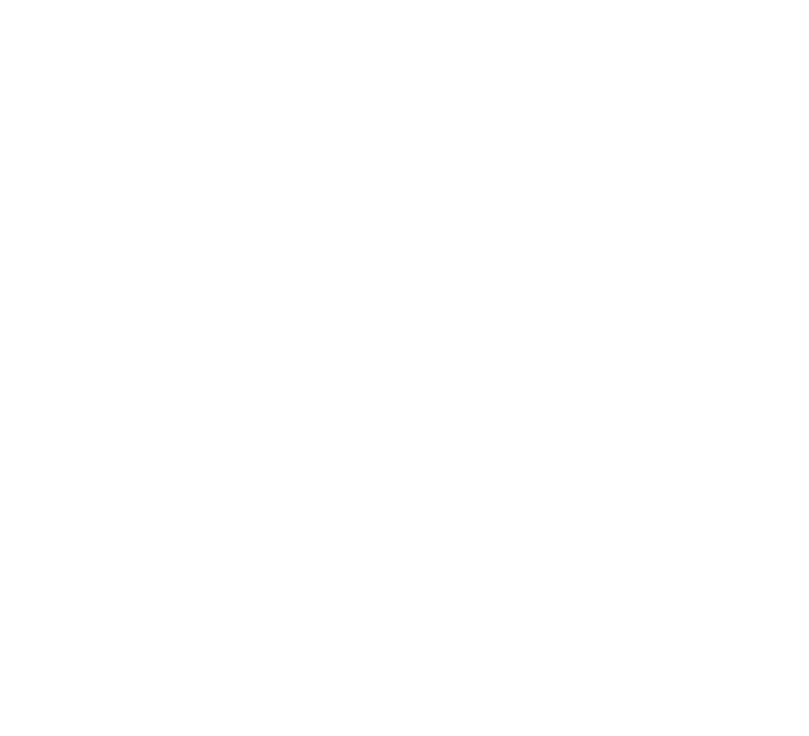
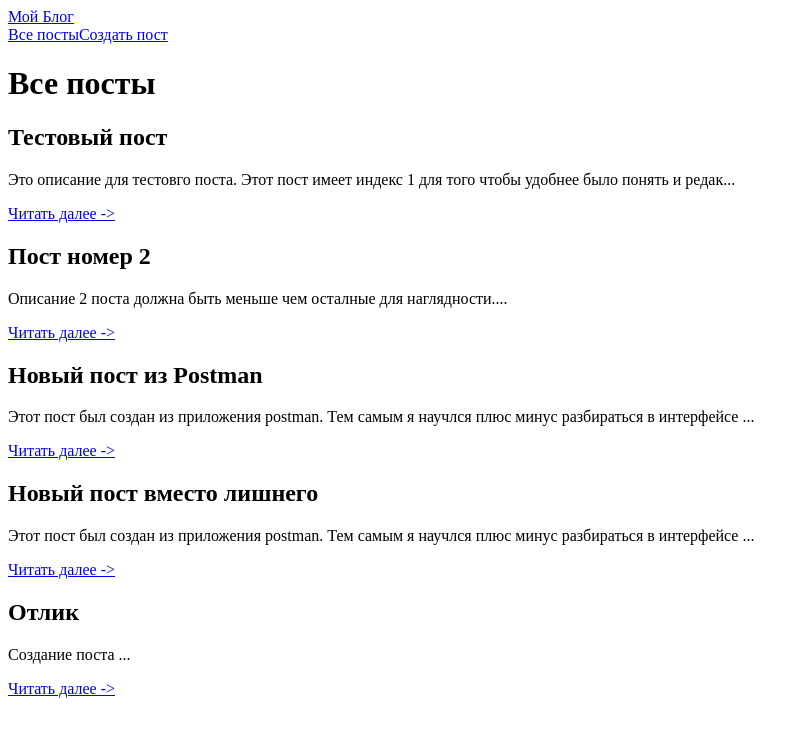
Before and after one commit to Gopi-o/nuxt-blog, a Nuxt app: page /posts in a window 1280 px wide. Before the commit this address had no page. Shown: the top 736 px of the page, without its empty margins (0-809 px from the left). Built offline with nearby package versions, Linux system fonts and the light colour scheme; data requests are answered from the project's data file.

Commit message:
add: post detail

```diff
--- /dev/null
+++ b/components/Header.vue
@@ -0,0 +1,9 @@
+<template>
+    <header class="header">
+        <NuxtLink to="/" class="logo">Мой Блог</NuxtLink>
+        <nav>
+            <NuxtLink to="/posts">Все посты</NuxtLink>
+            <NuxtLink to="/posts/create">Создать пост</NuxtLink>
+        </nav>
+    </header>
+</template>
--- a/components/PostCard.vue
+++ b/components/PostCard.vue
@@ -2,7 +2,7 @@
     <article class="post-card">
         <h2 class="post-card__title">{{ post.title }}</h2>
         <p class="post-card__subtitle">{{ post.body.slice(0, 100) }}...</p>
-        <NuxtLink :to="'/posts/${post.id}'" class="post-card__link">
+        <NuxtLink :to="`/posts/${post.id}`" class="post-card__link">
             Читать далее ->
         </NuxtLink>
     </article>
--- a/db.json
+++ b/db.json
@@ -6,19 +6,33 @@
       "body": "Это описание для тестовго поста. Этот пост имеет индекс 1 для того чтобы удобнее было понять и редактровать этот пост."
     },
     {
-      "id": 2,
+      "id": "2",
       "title": "Пост номер 2",
       "body": "Описание 2 поста должна быть меньше чем осталные для наглядности."
     },
     {
-      "id": 3,
+      "id": "3",
       "title": "Новый пост из Postman",
       "body": "Этот пост был создан из приложения postman. Тем самым я научлся плюс минус разбираться в интерфейсе приложения."
     },
     {
-      "id": 4,
-      "title": "Лишний пост",
-      "body": "Этот пост был создан для того чтобы было видно что отображается только три поста."
+      "id": "4",
+      "title": "Новый пост вместо лишнего",
+      "body": "Этот пост был создан из приложения postman. Тем самым я научлся плюс минус разбираться в интерфейсе приложения."
+    },
+    {
+      "id": "1748341654507",
+      "title": "Отлик",
+      "body": "Создание поста\n",
+      "createdAt": "2025-05-27T10:27:34.506Z"
+    }
+  ],
+  "comments": [
+    {
+      "id": "1",
+      "postId": 1,
+      "text": "Отличный пост!",
+      "author": "Аноним"
     }
   ]
 }
--- a/pages/index.vue
+++ b/pages/index.vue
@@ -17,7 +17,7 @@
                 />
             </div>
 
-            <NuxtLink to="/" class=main-page__all-links>
+            <NuxtLink to="/posts" class=main-page__all-links>
                 Все посты ->
             </NuxtLink>
         </main>
@@ -27,7 +27,7 @@
 <script setup>
 const {data: posts, pending } = await useAsyncData(
     'main-posts',
-    () => $fetch('http://localhost:3001/posts?_sort=createdAt&_order=desc&_limit=3')
+    () => $fetch(`http://localhost:3001/posts?_sort=createdAt&_order=desc&_limit=3`)
 )
 
 const latestPosts = computed(() => posts.value || [])
--- /dev/null
+++ b/pages/posts/[id].vue
@@ -0,0 +1,100 @@
+<template>
+  <div>
+    <Header />
+
+    <!-- Загрузка -->
+    <div v-if="loading">
+      <p>Загрузка данных...</p>
+    </div>
+
+    <!-- Пост найден -->
+    <div v-else-if="post">
+      <h1>{{ post.title }}</h1>
+      <p>{{ post.body }}</p>
+
+      <div class="actions">
+        <NuxtLink to="/posts">← Назад</NuxtLink>
+        <button @click="deletePost">Удалить</button>
+      </div>
+    </div>
+
+    <!-- Пост не найден -->
+    <div v-else>
+      <h2>Пост не найден</h2>
+      <NuxtLink to="/posts">Вернуться к списку</NuxtLink>
+    </div>
+  </div>
+</template>
+
+<script setup>
+import { ref, onMounted } from 'vue'
+import { useRoute, useRouter } from 'vue-router'
+
+const route = useRoute()
+const router = useRouter()
+const post = ref(null)
+const loading = ref(true)
+const error = ref(null)
+
+// Функция загрузки поста
+const fetchPost = async () => {
+  try {
+    loading.value = true
+    const response = await fetch(`http://localhost:3001/posts/${route.params.id}`)
+
+    if (!response.ok) {
+      throw new Error('Пост не найден')
+    }
+
+    post.value = await response.json()
+  } catch (err) {
+    error.value = err.message
+    console.error('Ошибка загрузки:', err)
+  } finally {
+    loading.value = false
+  }
+}
+
+// Функция удаления
+const deletePost = async () => {
+  if (confirm('Удалить этот пост?')) {
+    try {
+      await fetch(`http://localhost:3001/posts/${route.params.id}`, {
+        method: 'DELETE'
+      })
+      router.push('/posts')
+    } catch (err) {
+      console.error('Ошибка удаления:', err)
+      alert('Не удалось удалить пост')
+    }
+  }
+}
+
+// Загружаем данные при монтировании компонента
+onMounted(fetchPost)
+</script>
+
+<style scoped>
+.actions {
+  margin-top: 20px;
+  display: flex;
+  gap: 10px;
+}
+
+button {
+  padding: 5px 10px;
+  background: #ff4444;
+  color: white;
+  border: none;
+  border-radius: 4px;
+  cursor: pointer;
+}
+
+a {
+  color: #42b983;
+  text-decoration: none;
+  padding: 5px 10px;
+  border: 1px solid #42b983;
+  border-radius: 4px;
+}
+</style>
--- /dev/null
+++ b/pages/posts/create.vue
@@ -0,0 +1,65 @@
+<template>
+  <div class="create-page">
+    <Header />
+
+    <h1>Создать новый пост</h1>
+
+    <form @submit.prevent="submitForm" class="post-form">
+      <div class="form-group">
+        <label for="title">Заголовок:</label>
+        <input
+          v-model="formData.title"
+          type="text"
+          id="title"
+          required
+          class="form-input"
+        >
+      </div>
+
+      <div class="form-group">
+        <label for="body">Содержание:</label>
+        <textarea
+          v-model="formData.body"
+          id="body"
+          required
+          class="form-textarea"
+        ></textarea>
+      </div>
+
+      <button type="submit" class="submit-btn">Создать пост</button>
+
+      <NuxtLink to="/posts" class="cancel-link">Отмена</NuxtLink>
+    </form>
+  </div>
+</template>
+
+<script setup>
+const formData = reactive({
+  title: '',
+  body: ''
+})
+
+const router = useRouter()
+
+const submitForm = async () => {
+  try {
+    await $fetch('http://localhost:3001/posts', {
+      method: 'POST',
+      body: {
+        ...formData,
+        createdAt: new Date().toISOString(),
+        id: Date.now() // Временное решение, json-server сам генерирует ID
+      }
+    })
+
+    router.push('/posts')
+  } catch (error) {
+    console.error('Ошибка при создании поста:', error)
+    alert('Не удалось создать пост')
+  }
+}
+</script>
+
+<style scoped lang="scss">
+
+</style>
--- /dev/null
+++ b/pages/posts/edit-[id].vue
@@ -0,0 +1,6 @@
+<template>
+    <div>
+        <Header />
+        <h1>Все посты</h1>
+    </div>
+</template>
--- /dev/null
+++ b/pages/posts/index.vue
@@ -0,0 +1,17 @@
+<template>
+    <div>
+        <Header />
+        <h1>Все посты</h1>
+        <PostCard
+            v-for="post in posts"
+            :key="post.id"
+            :post="post"
+        />
+    </div>
+</template>
+
+<script setup>
+import { useFetch } from 'nuxt/app';
+
+const { data: posts } = await useFetch('http://localhost:3001/posts')
+</script>
```
